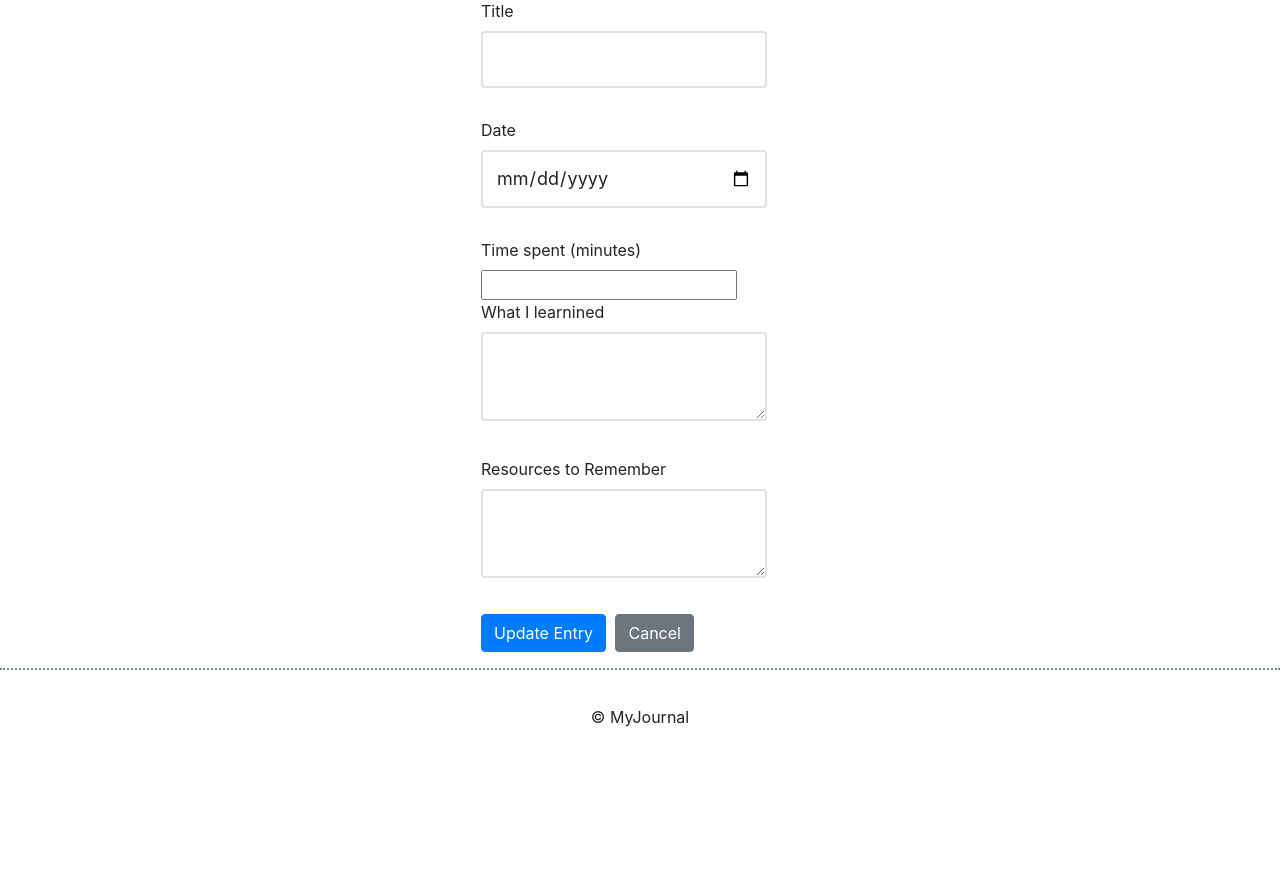
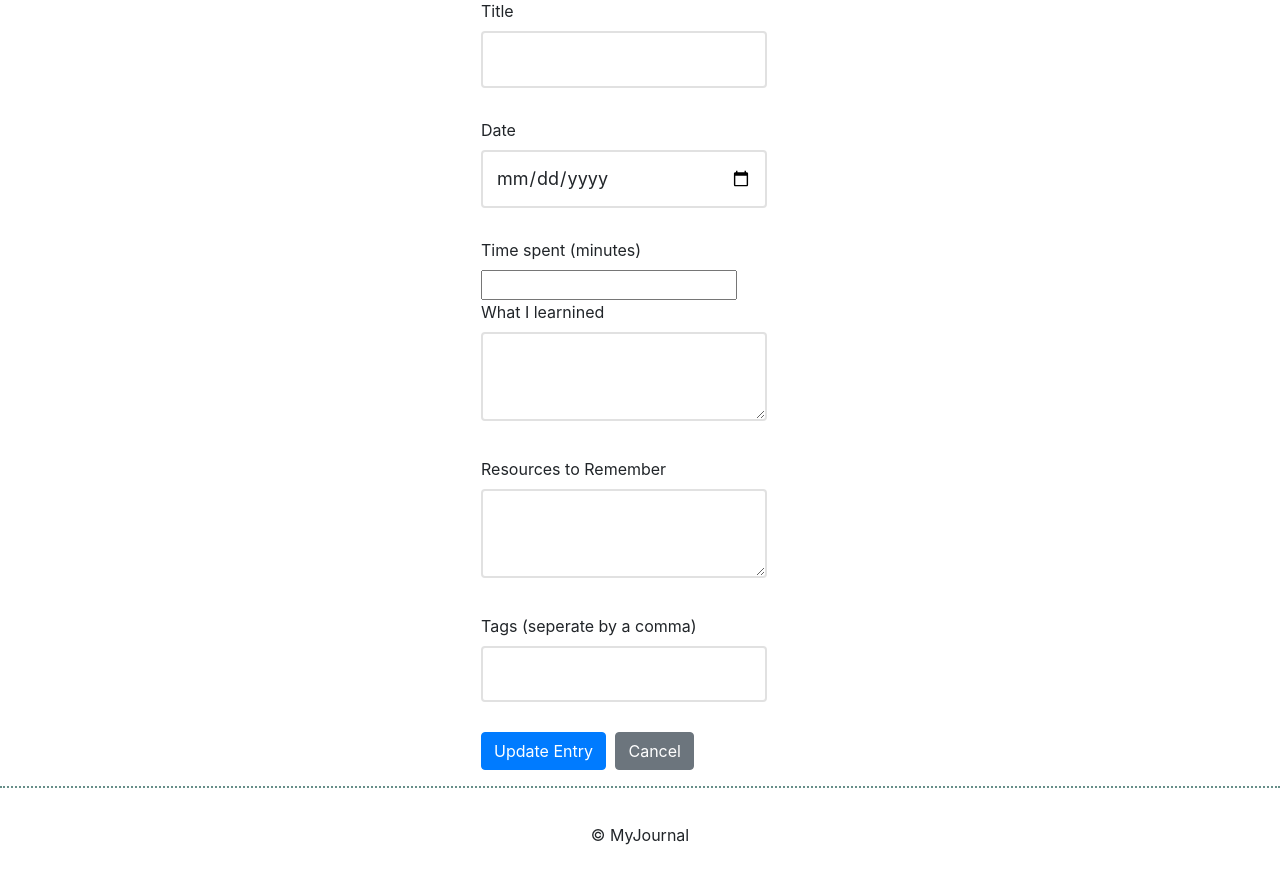
Before and after one commit to yushinna/python-project-05, a Flask app: template templates/edit.html in a window 1280 px wide. Shown: the part 99-981 px from the top of the page. Before the commit the page ends 826 px from the top, so only its background shows below. Run offline with Flask 2, Linux system fonts and the light colour scheme; tables that the repository leaves empty hold one stand-in row (values such as "Sample post"); the template is opened without the code that fills it: values that come from a table or form of the project are taken from there, most other values are stand-ins (such as "Sample title", 1, 10 or a date in 2020); some libraries are stand-ins or nearby versions.

Commit message:
Update edit.html

```diff
--- a/templates/edit.html
+++ b/templates/edit.html
@@ -20,7 +20,7 @@
         {{ render_field(form.resources_to_remember) }}
     </div>
     <div class="form-group mb-0">
-        {{ render_field(form.tag) }}
+        {{ render_field(form.tags) }}
     </div>
     <input type="submit" class="btn btn-primary mb-0" value="Update Entry"></input>
     <a href="{{ url_for('edit_entry', slug=entry.slug) }}" class="btn btn-secondary mb-0">Cancel</a>
```
